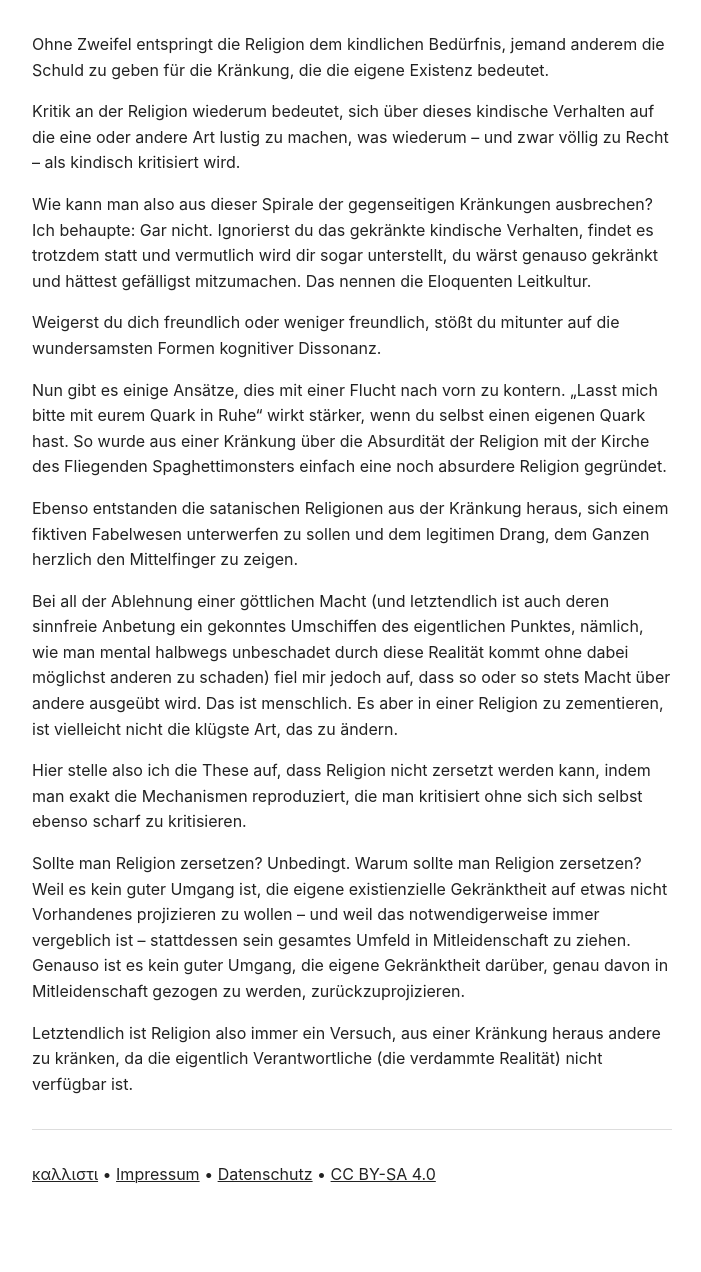
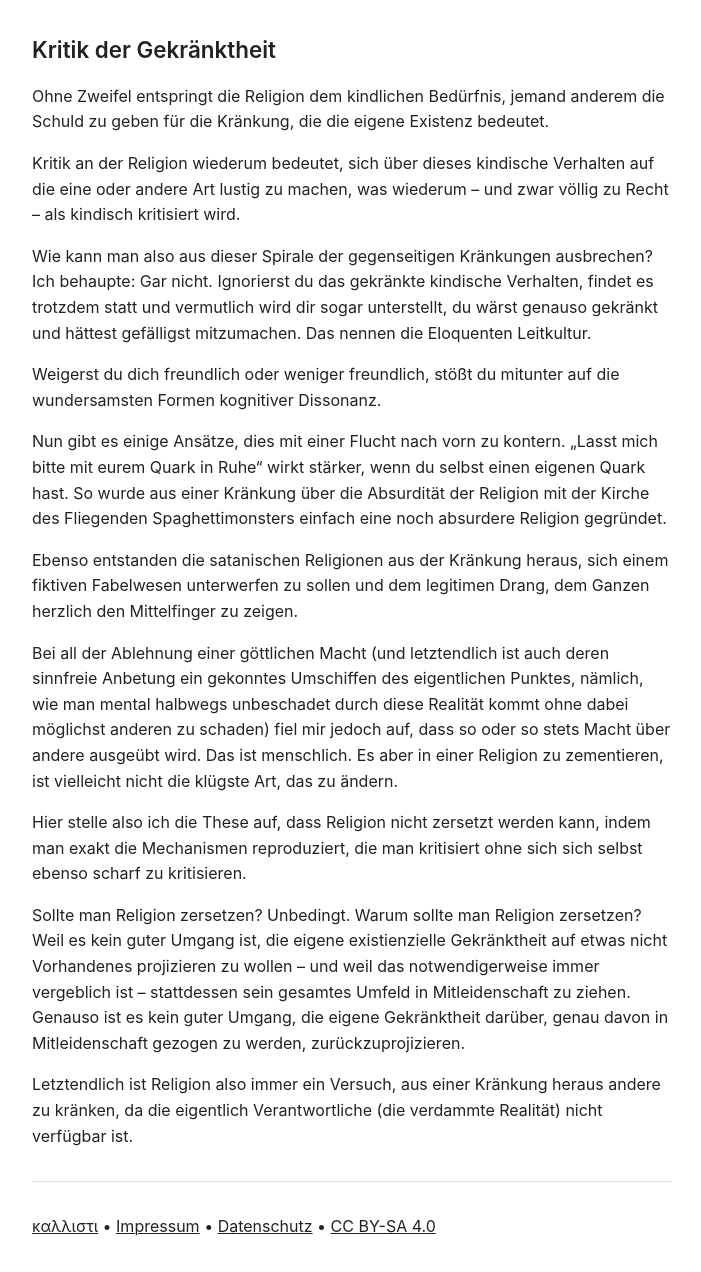
Before and after one commit to srslymarco/kallisti, a Jekyll site: the page built from essays/kritik-der-gekraenktheit.md, in a window 1280 px wide. Shown: the whole page, without its empty margins (288-989 px from the left). Built offline with Jekyll 4.4.1, drawn with Linux system fonts in a browser that asks for light colours; before the commit the page ends 1220 px from its top, so only the background shows below that.

Commit message:
Update kritik-der-gekraenktheit.md

```diff
--- a/essays/kritik-der-gekraenktheit.md
+++ b/essays/kritik-der-gekraenktheit.md
@@ -2,6 +2,8 @@
 layout: default
 title: Kritik der Gekränktheit
 ---
+
+# Kritik der Gekränktheit
 
 Ohne Zweifel entspringt die Religion dem kindlichen Bedürfnis, jemand anderem die Schuld zu geben für die Kränkung, die die eigene Existenz bedeutet.
 
```
